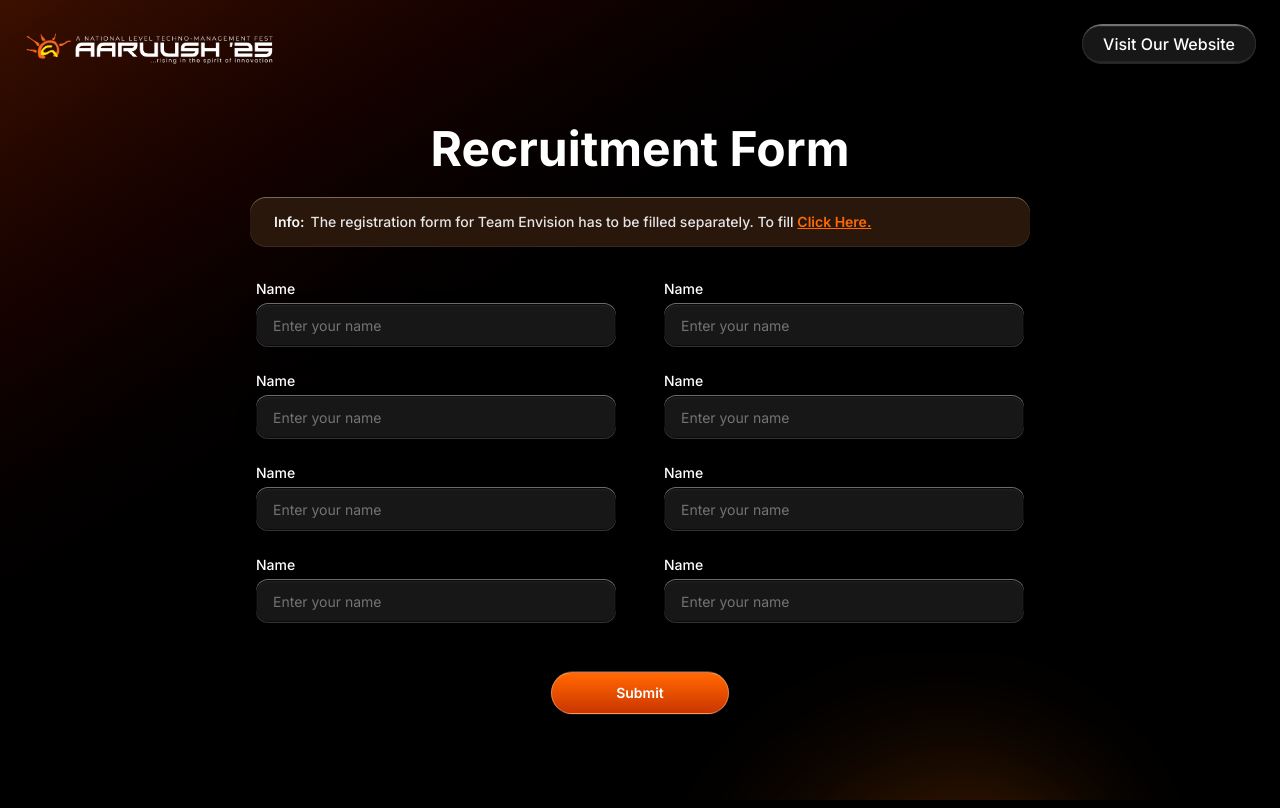
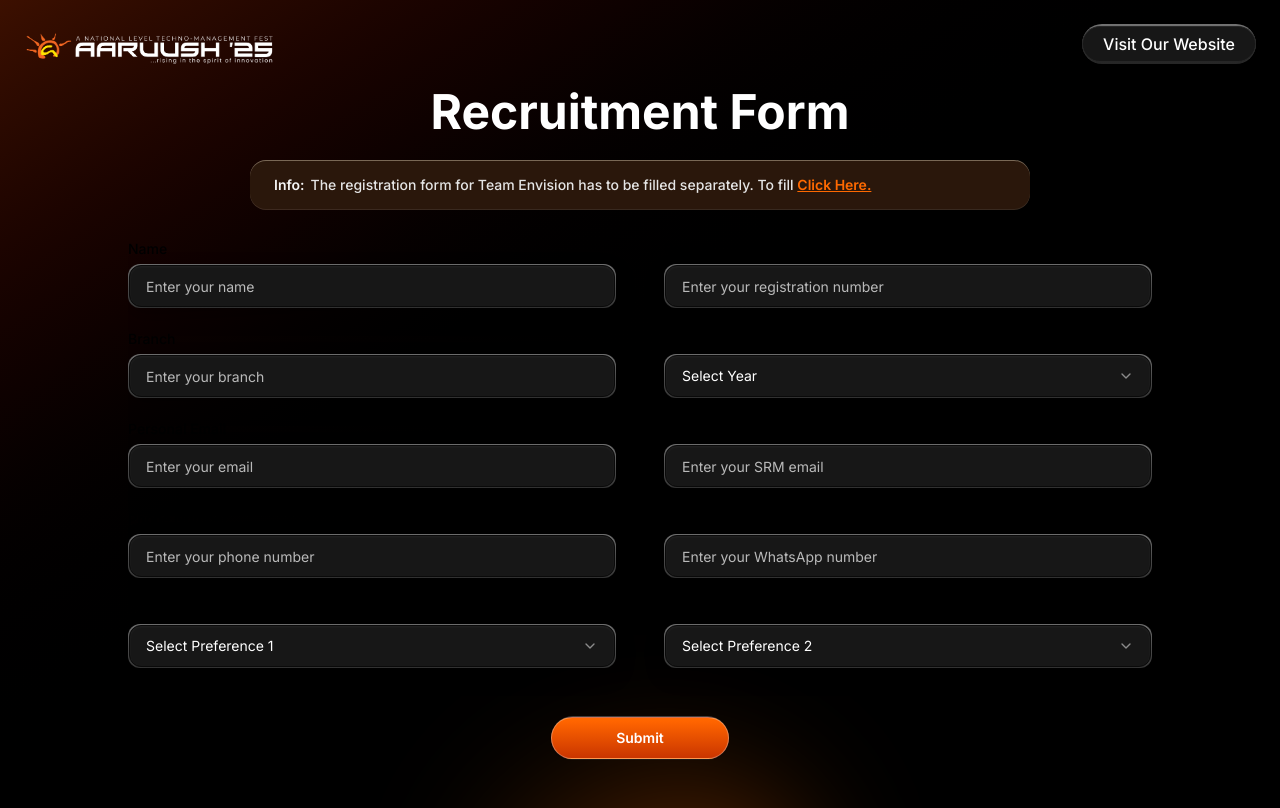
Before and after one commit to team-envision/CFA-25-frontend, a Next.js app: page /Recruitment in a window 1280 px wide. Built offline with nearby package versions, Linux system fonts and the light colour scheme.

Commit message:
02:26 - 12-07

```diff
--- a/src/app/Recruitment/page.tsx
+++ b/src/app/Recruitment/page.tsx
@@ -1,61 +1,84 @@
 // src/app/Recruitment/page.tsx
 "use client";
 
-import React from "react";
+import React, { useState, useEffect } from "react";
 import Image from "next/image";
-import { useRouter } from "next/navigation";
-
 import { Button } from "../components/ui/button";
 import { Input } from "../components/ui/input";
-import {
-  Form,
-  FormField,
-  FormItem,
-  FormLabel,
-  FormControl,
-  FormMessage,
-} from "../components/ui/form";
+import { Form, FormField, FormItem, FormLabel, FormControl, FormMessage } from "../components/ui/form";
+import { Select, SelectContent, SelectGroup, SelectItem, SelectLabel, SelectTrigger, SelectValue } from "../components/ui/select";
 import { useForm } from "react-hook-form";
 import { z } from "zod";
 import { zodResolver } from "@hookform/resolvers/zod";
+import axios from 'axios';
+import toast from 'react-hot-toast';
 import { useRecruitmentNavigation } from "../components/Hooks/useRecruitmentNavigation";
 import RecruitmentPageTransition from "../components/RecruitmentPageTransition";
-import LogoTransition from "../components/LogoTransition"; // ← Added import
-import { useLogoNavigation } from "../components/Hooks/useLogoNavigation"
+import LogoTransition from "../components/LogoTransition";
+import { useLogoNavigation } from "../components/Hooks/useLogoNavigation";
 import LenisWrapper from "../components/LenisWrapper";
 
-// Zod schema
+// Import data for dropdowns
+import committeesOptions from '../../data/commitees.json'; // Adjust path if needed
+import domainsOptions from '../../data/domains.json';
+import teamsOptions from '../../data/teams.json';
+
+// Translated Zod schema from your previous Yup schema
 const formSchema = z.object({
-  name1: z.string().min(1, "Required"),
-  name2: z.string().min(1, "Required"),
-  name3: z.string().min(1, "Required"),
-  name4: z.string().min(1, "Required"),
-  name5: z.string().min(1, "Required"),
-  name6: z.string().min(1, "Required"),
-  name7: z.string().min(1, "Required"),
-  name8: z.string().min(1, "Required"),
+  name: z.string().min(1, "Name is required"),
+  regNumber: z.string().min(1, "Registration number is required"),
+  branch: z.string().min(1, "Branch is required"),
+  year: z.string().min(1, "Please select your year"),
+  email: z.string().email("Invalid email address").min(1, "Email is required").trim().toLowerCase(),
+  srmEmail: z.string().email("Invalid SRM email").min(1, "SRM email is required").regex(/^[\w-\.]+@srmist\.edu\.in$/, "Enter a valid SRM Email").trim().toLowerCase(),
+  phoneNumber: z.string().min(10, "Must be 10 digits").max(10, "Must be 10 digits").regex(/^[6-9]\d{9}$/, "Invalid Indian phone number"),
+  whatsappNumber: z.string().min(10, "Must be 10 digits").max(10, "Must be 10 digits").regex(/^[6-9]\d{9}$/, "Invalid Indian WhatsApp number"),
+  preference1: z.string().min(1, "Preference 1 is required"),
+  preference2: z.string().min(1, "Preference 2 is required"),
 });
 
 type FormData = z.infer<typeof formSchema>;
 
+const defaultValues: FormData = {
+  name: "", regNumber: "", branch: "", year: "",
+  email: "", srmEmail: "", phoneNumber: "", whatsappNumber: "",
+  preference1: "", preference2: "",
+};
+
+const yearOptions = [
+  { value: "1", label: "1st Year" },
+  { value: "2", label: "2nd Year" },
+  { value: "3", label: "3rd Year" },
+];
+
+const initialGroupedOptions = [
+    { label: "Teams", options: teamsOptions },
+    { label: "Committees", options: committeesOptions },
+    { label: "Domains", options: domainsOptions },
+];
+
 const RecruitmentForm: React.FC = () => {
-  const form = useForm<FormData>({
-    resolver: zodResolver(formSchema),
-    defaultValues: {
-      name1: "",
-      name2: "",
-      name3: "",
-      name4: "",
-      name5: "",
-      name6: "",
-      name7: "",
-      name8: "",
-    },
-  });
-  const router = useRouter();
+  const [isSubmitting, setIsSubmitting] = useState(false);
+  const [groupedOptions, setGroupedOptions] = useState(initialGroupedOptions);
 
-  // Recruitment navigation hook
-  const {
+  const form = useForm<FormData>({ resolver: zodResolver(formSchema), defaultValues });
+
+  const pref1 = form.watch('preference1');
+  const pref2 = form.watch('preference2');
+
+  useEffect(() => {
+    const selected = [pref1, pref2].filter(Boolean);
+    setGroupedOptions([
+      { label: "Teams", options: teamsOptions.filter(opt => !selected.includes(opt.value)) },
+      { label: "Committees", options: committeesOptions.filter(opt => !selected.includes(opt.value)) },
+      { label: "Domains", options: domainsOptions.filter(opt => !selected.includes(opt.value)) },
+    ]);
+  }, [pref1, pref2]);
+
+  // const { isRecruitmentTransitioning, targetUrl: recruitmentTargetUrl, navigateToRecruitment, onAnimationStart: onRecruitmentAnimationStart } = useRecruitmentNavigation();
+  // const { isLogoTransitioning, targetUrl: logoTargetUrl, navigateToMain, onAnimationStart: onLogoAnimationStart } = useLogoNavigation();
+
+const {
     isTransitioning: isRecruitmentTransitioning,
     targetUrl: recruitmentTargetUrl,
     navigateToRecruitment,
@@ -78,65 +101,45 @@ const RecruitmentForm: React.FC = () => {
     navigateToMain();
   };
 
-  const onSubmit = (data: FormData) => {
-    console.log(data);
-    alert("Form submitted successfully!");
+  const onSubmit = async (data: FormData) => {
+    setIsSubmitting(true);
+    const toastId = toast.loading('Submitting your application...');
+
+    try {
+      await axios.post('https://api.aaruush.org/api/v1/cfa/users', data);
+      toast.success('Application submitted successfully!', { id: toastId });
+      form.reset();
+    } catch (error) {
+      const errorMessage = axios.isAxiosError(error) && error.response?.data?.message ? error.response.data.message : 'An unexpected error occurred.';
+      toast.error(`Submission failed: ${errorMessage}`, { id: toastId });
+      console.error('Error submitting form:', error);
+    } finally {
+      setIsSubmitting(false);
+    }
   };
+
+  const innerFieldStyle = "w-full px-3 py-3 sm:px-4 sm:py-5 rounded-xl bg-neutral-900 backdrop-blur-sm border border-neutral-950 text-white placeholder:text-white/70 text-sm shadow-[inset_0_1px_3px_rgba(255,255,255,0.05),0_8px_20px_rgba(0,0,0,0.3)] focus:outline-none focus:ring-1 focus:ring-orange-500 transition";
+  const gradientWrapperStyle = "p-px rounded-xl bg-gradient-to-b from-neutral-500 to-neutral-700 hover:from-orange-500 hover:to-orange-800 transition";
+  const selectContentStyle = "min-w-[var(--radix-select-trigger-width)] bg-neutral-900/80 backdrop-blur-md border border-neutral-700 text-white rounded-xl shadow-lg";
+  const selectItemStyle = "focus:bg-orange-500/20 focus:text-white";
 
   return (
     <LenisWrapper>
       <div className="min-h-screen relative bg-black flex flex-col items-center justify-center px-4 py-12 overflow-hidden">
-        {/* Background gradient */}
         <div className="absolute inset-0 bg-gradient-to-br from-orange-700/30 via-black to-black" />
+        <div className="absolute -bottom-60 right-1/2 translate-x-1/2 w-80 h-72 bg-gradient-to-tl from-orange-500/60 to-transparent rounded-full blur-3xl z-0" />
+        <div className="absolute top-4 left-4 sm:top-6 sm:left-6 z-10"><button onClick={handleLogoClick}><Image src="/images/a.png" alt="logo" width={200} height={64} className="w-[180px] sm:w-[250px] h-auto cursor-pointer hover:opacity-80 transition-opacity"/></button></div>
+        <div className="absolute top-4 right-4 sm:top-6 sm:right-6 z-10 max-w-[60vw] sm:max-w-none"><div className="px-0 py-[2px] rounded-full bg-gradient-to-b from-neutral-500 to-neutral-800"><Button variant="secondary" className="rounded-full px-5 sm:px-5 lg:px-5 py-2 sm:py-3 lg:py-4 bg-neutral-900 text-white border border-neutral-800 hover:bg-neutral-800 transition text-[10px] sm:text-sm md:text-base whitespace-nowrap max-w-full truncate" onClick={() => window.open("https://aaruush.org", "_blank")}>Visit Our Website</Button></div></div>
 
-        {/* Bottom glow */}
-        <div className="absolute -bottom-60 right-50 w-80 h-72 bg-gradient-to-tl from-orange-500/50 to-transparent rounded-full blur-3xl z-0" />
+        <h2 className="text-white text-3xl sm:text-5xl font-bold mb-2 text-center z-10 mt-10">Recruitment Form</h2>
 
-        {/* Logo with transition */}
-        <div className="absolute top-4 left-4 sm:top-6 sm:left-6 z-10">
-          <button onClick={handleLogoClick}>
-            <Image
-              src="/images/a.png"
-              alt="logo"
-              width={200}
-              height={64}
-              className="w-[180px] sm:w-[250px] h-auto cursor-pointer hover:opacity-80 transition-opacity"
-            />
-          </button>
-        </div>
-
-        {/* Visit Website Button */}
-        <div className="absolute top-4 right-4 sm:top-6 sm:right-6 z-10 max-w-[60vw] sm:max-w-none">
-          <div className="px-0 py-[2px] rounded-full bg-gradient-to-b from-neutral-500 to-neutral-800">
-            <Button
-              variant="secondary"
-              className="
-        rounded-full px-5 sm:px-5 lg:px-5 py-2 sm:py-3 lg:py-4
-        bg-neutral-900 text-white border border-neutral-800
-        hover:bg-neutral-800 transition
-        text-[10px] sm:text-sm md:text-base
-        whitespace-nowrap max-w-full truncate
-      "
-              onClick={() => window.open("https://aaruush.org", "_blank")}
-            >
-              Visit Our Website
-            </Button>
-          </div>
-        </div>
-
-
-        {/* Heading */}
-        <h2 className="text-white text-3xl sm:text-5xl font-bold mb-2 text-center z-10 mt-10">
-          Recruitment Form
-        </h2>
-
-        {/* Info banner */}
         <div className="w-full max-w-[780px] mt-4 z-10 px-2 sm:px-0">
           <div className="py-px rounded-2xl bg-gradient-to-b from-[#796856] to-[#574030a1]">
-            <div className="bg-[#2a170b] rounded-2xl px-3 sm:px-6 py-2.5 sm:py-3.5 text-sm sm:text-md text-neutral-200 font-medium tracking-normal hover:bg-[#201108]">
+            <div className="bg-[#2a170b] rounded-2xl px-3 sm:px-6 py-2.5 sm:py-3.5 text-sm sm:text-md text-neutral-200 font-medium tracking-normal">
               <strong className="text-neutral-100 font-semibold">Info:</strong>
               <span className="ml-1.5">
                 The registration form for Team Envision has to be filled separately. To fill{" "}
+                {/* ✅ --- THIS IS THE FIX --- ✅ */}
                 <button
                   onClick={handleClick}
                   className="text-orange-500 underline font-semibold cursor-pointer hover:text-orange-400 transition-colors"
@@ -148,84 +151,26 @@ const RecruitmentForm: React.FC = () => {
           </div>
         </div>
 
-        {/* Form */}
         <Form {...form}>
-          <form
-            onSubmit={form.handleSubmit(onSubmit)}
-            className="grid grid-cols-1 sm:grid-cols-2 gap-y-4 sm:gap-y-6 gap-x-6 sm:gap-x-12 mt-8 w-full max-w-3xl z-10 px-2 sm:px-0"
-          >
-            {Object.keys(formSchema.shape).map((field) => (
-              <FormField
-                key={field}
-                control={form.control}
-                name={field as keyof FormData}
-                render={({ field: formField }) => (
-                  <FormItem>
-                    <FormLabel className="text-white text-sm sm:text-md -mb-1">
-                      Name
-                    </FormLabel>
-                    <div className="py-px rounded-xl bg-gradient-to-b from-neutral-500 to-neutral-700 hover:from-orange-500 hover:to-orange-800 transition">
-                      <FormControl>
-                        <Input
-                          placeholder="Enter your name"
-                          {...formField}
-                          className="
-                            w-full px-3 py-3 sm:px-4 sm:py-5 rounded-xl
-                            bg-neutral-900 backdrop-blur-sm
-                            border border-neutral-950
-                            text-white placeholder-neutral-500 text-sm
-                            shadow-[inset_0_1px_3px_rgba(255,255,255,0.05),0_8px_20px_rgba(0,0,0,0.3)]
-                            focus:outline-none focus:ring-[0.5px] focus:ring-orange-500
-                            transition duration-200 ease-in-out
-                          "
-                        />
-                      </FormControl>
-                    </div>
-                    <FormMessage className="text-red-400 text-xs mt-1" />
-                  </FormItem>
-                )}
-              />
-            ))}
-
-            {/* Submit Button */}
-            <div className="col-span-1 sm:col-span-2 flex justify-center mt-4 sm:mt-6">
-              <div className="px-0 py-px rounded-full bg-gradient-to-b from-neutral-700 to-neutral-900">
-                <Button
-                  type="submit"
-                  className="
-                    px-10 sm:px-16 py-3 sm:py-5 rounded-full
-                    bg-gradient-to-b from-orange-500 to-orange-700
-                    hover:from-orange-700 hover:to-orange-800
-                    text-white font-semibold text-sm sm:text-md
-                    border border-white/30
-                    shadow-inner
-                    transition
-                  "
-                >
-                  Submit
-                </Button>
-              </div>
-            </div>
+          <form onSubmit={form.handleSubmit(onSubmit)} className="grid grid-cols-1 sm:grid-cols-2 gap-y-6 gap-x-6 sm:gap-x-12 mt-8 w-full max-w-5xl z-10 px-2 sm:px-0 overflow-y-auto max-h-[calc(100vh-200px)]">
+            {/* All form fields are unchanged, they will work as intended */}
+            <FormField control={form.control} name="name" render={({ field }) => ( <FormItem><FormLabel>Name</FormLabel><div className={gradientWrapperStyle}><FormControl><Input placeholder="Enter your name" className={innerFieldStyle} {...field} /></FormControl></div><FormMessage /></FormItem> )}/>
+            <FormField control={form.control} name="regNumber" render={({ field }) => ( <FormItem><FormLabel>Registration Number</FormLabel><div className={gradientWrapperStyle}><FormControl><Input placeholder="Enter your registration number" className={innerFieldStyle} {...field} /></FormControl></div><FormMessage /></FormItem> )}/>
+            <FormField control={form.control} name="branch" render={({ field }) => ( <FormItem><FormLabel>Branch</FormLabel><div className={gradientWrapperStyle}><FormControl><Input placeholder="Enter your branch" className={innerFieldStyle} {...field} /></FormControl></div><FormMessage /></FormItem> )}/>
+            <FormField control={form.control} name="year" render={({ field }) => ( <FormItem><FormLabel>Year</FormLabel><div className={gradientWrapperStyle}><Select onValueChange={field.onChange} defaultValue={field.value}><FormControl><SelectTrigger className={innerFieldStyle}><SelectValue placeholder="Select Year" /></SelectTrigger></FormControl><SelectContent className={selectContentStyle}>{yearOptions.map(opt => <SelectItem key={opt.value} value={opt.value} className={selectItemStyle}>{opt.label}</SelectItem>)}</SelectContent></Select></div><FormMessage /></FormItem> )}/>
+            <FormField control={form.control} name="email" render={({ field }) => ( <FormItem><FormLabel>Personal Email</FormLabel><div className={gradientWrapperStyle}><FormControl><Input placeholder="Enter your email" className={innerFieldStyle} {...field} /></FormControl></div><FormMessage /></FormItem> )}/>
+            <FormField control={form.control} name="srmEmail" render={({ field }) => ( <FormItem><FormLabel>SRM Email</FormLabel><div className={gradientWrapperStyle}><FormControl><Input placeholder="Enter your SRM email" className={innerFieldStyle} {...field} /></FormControl></div><FormMessage /></FormItem> )}/>
+            <FormField control={form.control} name="phoneNumber" render={({ field }) => ( <FormItem><FormLabel>Phone Number</FormLabel><div className={gradientWrapperStyle}><FormControl><Input placeholder="Enter your phone number" className={innerFieldStyle} {...field} /></FormControl></div><FormMessage /></FormItem> )}/>
+            <FormField control={form.control} name="whatsappNumber" render={({ field }) => ( <FormItem><FormLabel>WhatsApp Number</FormLabel><div className={gradientWrapperStyle}><FormControl><Input placeholder="Enter your WhatsApp number" className={innerFieldStyle} {...field} /></FormControl></div><FormMessage /></FormItem> )}/>
+            <FormField control={form.control} name="preference1" render={({ field }) => ( <FormItem><FormLabel>Preference 1</FormLabel><div className={gradientWrapperStyle}><Select onValueChange={field.onChange} defaultValue={field.value}><FormControl><SelectTrigger className={innerFieldStyle}><SelectValue placeholder="Select Preference 1" /></SelectTrigger></FormControl>
+            <SelectContent className={selectContentStyle}>{groupedOptions.map(group => <SelectGroup key={group.label}>
+              <SelectLabel className="text-neutral-400 px-2 py-1.5">{group.label}</SelectLabel>{group.options.map(opt => <SelectItem key={opt.value} value={opt.value} className={selectItemStyle}>{opt.label}</SelectItem>)}</SelectGroup>)}</SelectContent></Select></div><FormMessage /></FormItem> )}/>
+            <FormField control={form.control} name="preference2" render={({ field }) => ( <FormItem><FormLabel>Preference 2</FormLabel><div className={gradientWrapperStyle}><Select onValueChange={field.onChange} defaultValue={field.value}><FormControl><SelectTrigger className={innerFieldStyle}><SelectValue placeholder="Select Preference 2" /></SelectTrigger></FormControl><SelectContent className={selectContentStyle}>{groupedOptions.map(group => <SelectGroup key={group.label}><SelectLabel className="text-neutral-400 px-2 py-1.5">{group.label}</SelectLabel>{group.options.map(opt => <SelectItem key={opt.value} value={opt.value} className={selectItemStyle}>{opt.label}</SelectItem>)}</SelectGroup>)}</SelectContent></Select></div><FormMessage /></FormItem> )}/>
+            <div className="col-span-1 sm:col-span-2 flex justify-center mt-4 sm:mt-6"><div className="px-0 py-px rounded-full bg-gradient-to-b from-neutral-700 to-neutral-900"><Button type="submit" disabled={isSubmitting} className="px-10 sm:px-16 py-3 sm:py-5 rounded-full bg-gradient-to-b from-orange-500 to-orange-700 hover:from-orange-700 hover:to-orange-800 text-white font-semibold text-sm sm:text-md border border-white/30 shadow-inner transition">{isSubmitting ? 'Submitting...' : 'Submit'}</Button></div></div>
           </form>
         </Form>
-
-        {/* Recruitment Page Transition */}
-        {isRecruitmentTransitioning && (
-          <RecruitmentPageTransition
-            targetUrl={recruitmentTargetUrl}
-            onAnimationStart={onRecruitmentAnimationStart}
-            isActive={isRecruitmentTransitioning}
-          />
-        )}
-
-        {/* Logo Transition */}
-        {isLogoTransitioning && (
-          <LogoTransition
-            targetUrl={logoTargetUrl}
-            onAnimationStart={onLogoAnimationStart}
-            isActive={isLogoTransitioning}
-          />
-        )}
+        {isRecruitmentTransitioning && <RecruitmentPageTransition targetUrl={recruitmentTargetUrl} onAnimationStart={onRecruitmentAnimationStart} isActive={isRecruitmentTransitioning}/>}
+        {isLogoTransitioning && <LogoTransition targetUrl={logoTargetUrl} onAnimationStart={onLogoAnimationStart} isActive={isLogoTransitioning}/>}
       </div>
     </LenisWrapper>
   );
--- /dev/null
+++ b/src/data/commitees.json
@@ -0,0 +1,54 @@
+[
+  {
+    "value": "Challenges and Hackathons",
+    "label": "Challenges and Hackathons"
+  },
+  {
+    "value": "Championships",
+    "label": "Championships"
+  },
+  {
+    "value": "Corporate Strategy and Implementation",
+    "label": "Corporate Strategy and Implementation"
+  },
+  {
+    "value": "Creatives",
+    "label": "Creatives"
+  },
+  {
+    "value": "Deco and Arts",
+    "label": "Deco and Arts"
+  },
+  {
+    "value": "Highlights",
+    "label": "Highlights"
+  },
+  {
+    "value": "Finance",
+    "label": "Finance"
+  },
+  {
+    "value": "Initiatives",
+    "label": "Initiatives"
+  },
+  {
+    "value": "Operations & Resource Management",
+    "label": "Operations & Resource Management"
+  },
+  {
+    "value": "Public Relations",
+    "label": "Public Relations"
+  },
+  {
+    "value": "Quality Assurance",
+    "label": "Quality Assurance"
+  },
+  {
+    "value": "Sponsorship & Marketing",
+    "label": "Sponsorship & Marketing"
+  },
+  {
+    "value": "Workshops",
+    "label": "Workshops"
+  }
+]
--- /dev/null
+++ b/src/data/domains.json
@@ -0,0 +1,67 @@
+[
+  {
+    "label": "AgriTech",
+    "value": "AgriTech"
+  },
+  {
+    "label": "Architecture",
+    "value": "Architecture"
+  },
+  {
+    "label": "Bluebook",
+    "value": "Bluebook"
+  },
+  {
+    "label": "Cosmic Quest",
+    "value": "Cosmic Quest"
+  },
+  {
+    "label": "Digital Design",
+    "value": "Digital Design"
+  },
+  {
+    "label": "Electrizite",
+    "value": "Electrizite"
+  },
+  {
+    "label": "Fundaz",
+    "value": "Fundaz"
+  },
+  {
+    "label": "Konstruktion and Canoe Challenge",
+    "value": "Konstruktion and Canoe Challenge"
+  },
+  {
+    "label": "Machination",
+    "value": "Machination"
+  },
+  {
+    "label": "Magefficie & Entrepreneurial Symposium",
+    "value": "Magefficie & Entrepreneurial Symposium"
+  },
+  {
+    "label": "Praesentatio",
+    "value": "Praesentatio"
+  },
+  {
+    "label": "Robogyan",
+    "value": "Robogyan"
+  },
+  {
+    "label": "Vimanaz",
+    "value": "Vimanaz"
+  },
+
+  {
+    "label": "Webnexus",
+    "value": "Webnexus"
+  },
+  {
+    "label": "Xzone and Esports",
+    "value": "Xzone and Esports"
+  },
+  {
+    "label": "Yuddhame",
+    "value": "Yuddhame"
+  }
+]
--- /dev/null
+++ b/src/data/teams.json
@@ -0,0 +1,6 @@
+[
+  {
+    "label": "Team Outreach",
+    "value": "Team Outreach"
+  }
+]
```
